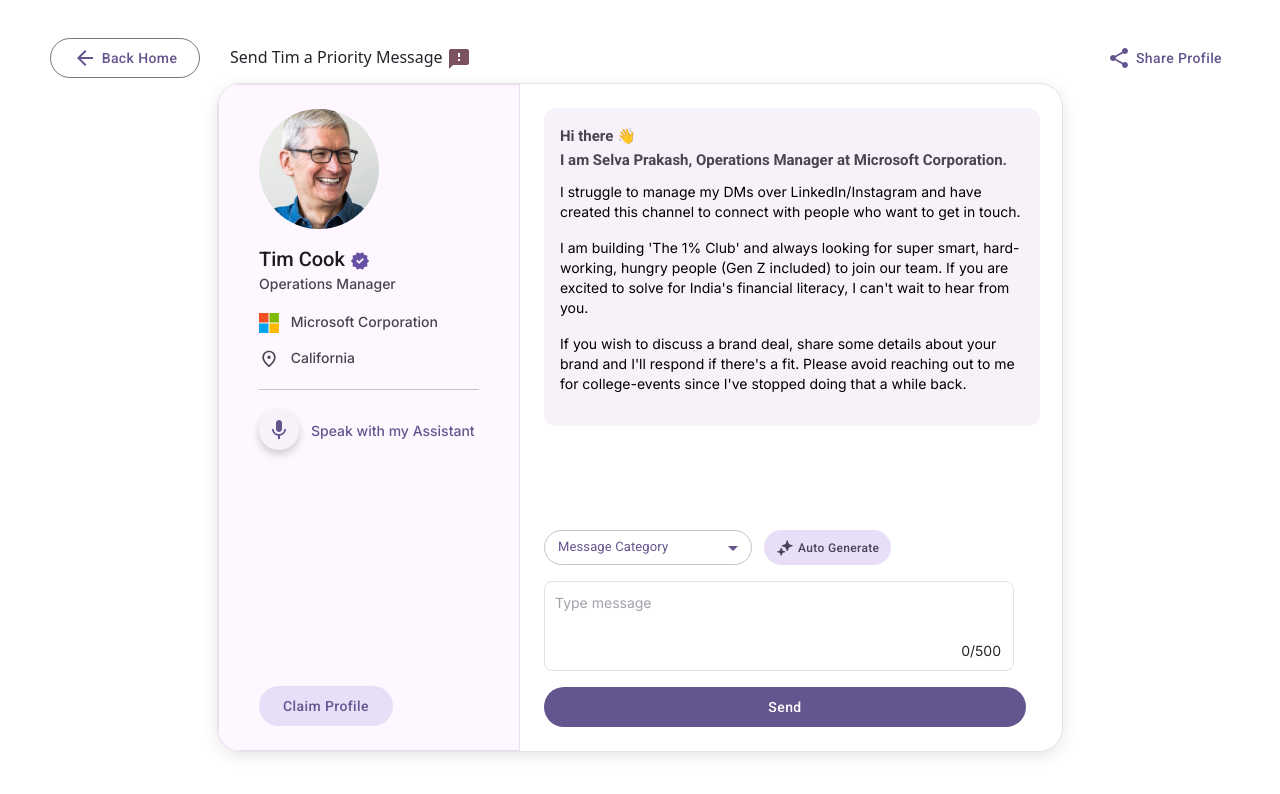
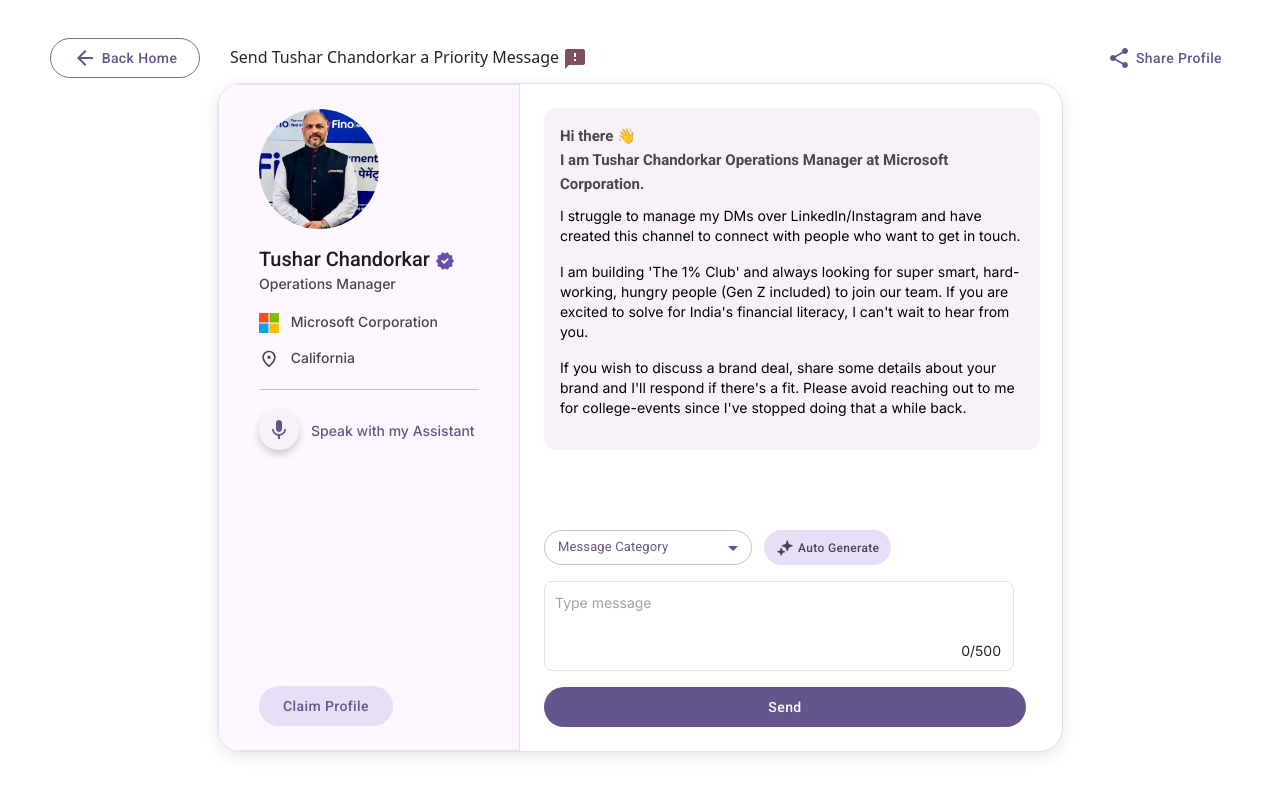
Before and after one commit to AbbasMhowwala35/mr.lynx, a React (Create React App) app: page /profile-card in a window 1280 px wide. Shown: the top 794 px of the page. Built offline with nearby package versions, Linux system fonts and the light colour scheme.

Commit message:
Profile Updations

```diff
--- a/src/components/ProfileCard/ProfileCard.js
+++ b/src/components/ProfileCard/ProfileCard.js
@@ -12,7 +12,7 @@
 import ArrowBackIcon from '@mui/icons-material/ArrowBack';
 import ShareIcon from '@mui/icons-material/Share';
 import './ProfileCard.css'
-import { SelectChangeEvent } from '@mui/material/Select';
+import tushar from '../Assets/images/tushar.jpg'
 const ProfileCard = () => {
   const [message, setMessage] = useState('');
   const [messages, setMessages] = useState([
@@ -20,7 +20,7 @@
       text: (
         <>
           <p className="bold-text">Hi there 👋<br />
-            I am Selva Prakash, Operations Manager at Microsoft Corporation.</p>
+            I am Tushar Chandorkar Operations Manager at Microsoft Corporation.</p>
           <p>
             I struggle to manage my DMs over LinkedIn/Instagram and have created this channel to connect with people who want to get in touch.</p>
           <p>
@@ -28,7 +28,7 @@
           <p>If you wish to discuss a brand deal, share some details about your brand and I'll respond if there's a fit. Please avoid reaching out to me for college-events since I've stopped doing that a while back.</p>
         </>
       ),
-      sender: 'Tim Cook',
+      sender: 'Tushar Chandorkar',
       isVerified: true,
     },
   ]);
@@ -83,15 +83,15 @@
         </Button>
         <Button className="share-profile-btn action-buttons"><ShareIcon /> Share Profile</Button>
         {/* <div className='info-section'> */}
-          <p className='info-section'> Send Tim a Priority Message <SmsFailedIcon className='info-icon' /></p>
+          <p className='info-section'> Send Tushar Chandorkar a Priority Message <SmsFailedIcon className='info-icon' /></p>
         {/* </div> */}
       </div>
       <div className="profile-container">
         <div className="profile-sidebar">
           <div className="profile-details">
-            <img src={tim} alt="Tim Cook" className="profile-image" />
+            <img src={tushar} alt="Tushar Chandorkar" className="profile-image" />
             <h2>
-              Tim Cook{' '}
+              Tushar Chandorkar{' '}
               {messages[0].isVerified && (
                 <Image src={verify} className="verify-icon" alt="Verified" />
               )}
```
Also changed, not shown: src/components/Assets/images/tushar.jpg (added).
